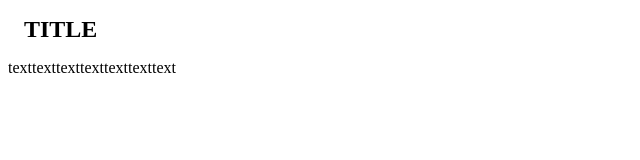
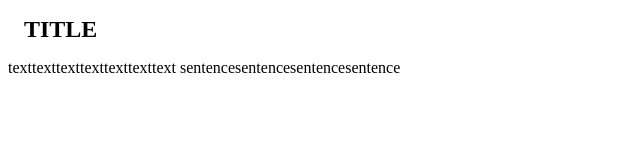
Before and after one commit to kndaym/kndtest.github.io, a plain HTML site: page index.html in a window 1280 px wide. Shown: the whole page, without its empty margins (0-640 px from the left). Drawn offline with Linux system fonts and the light colour scheme.

Commit message:
Add files via upload

```diff
--- a/index.html
+++ b/index.html
@@ -7,6 +7,8 @@
 </head>
 <body>
   <h1>TITLE</h1>
-  <p>texttexttexttexttexttexttext</p>
+  <p>texttexttexttexttexttexttext
+    sentencesentencesentencesentence
+  </p>
 </body>
 </html>
```
